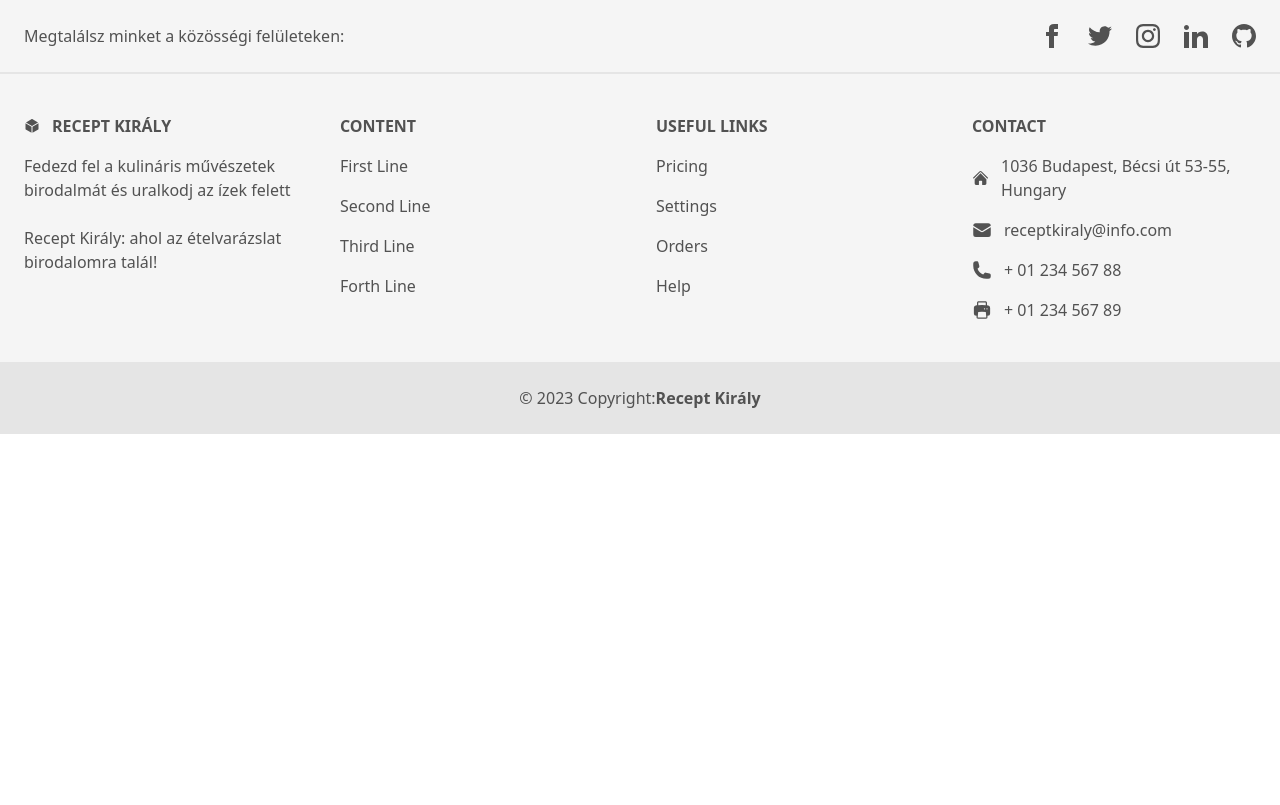
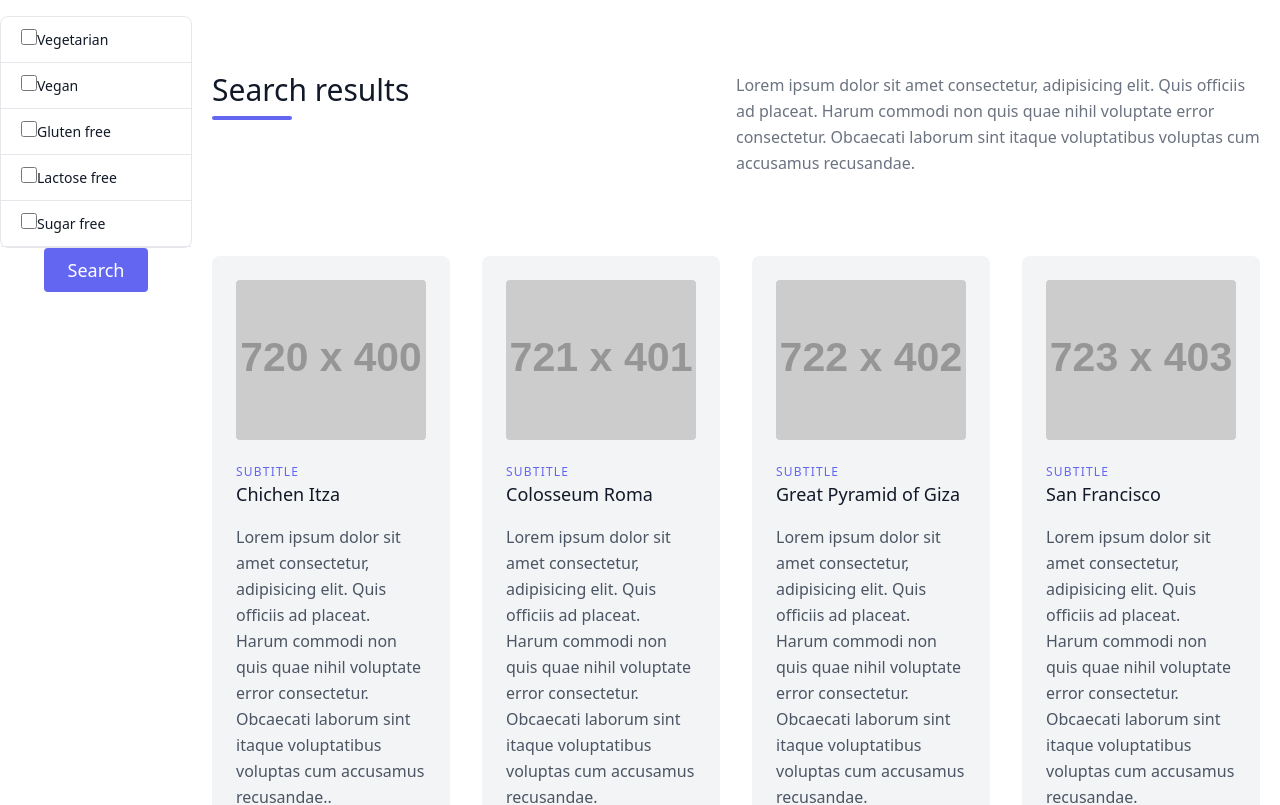
Before and after one commit to progmatic-fs-2023/receptkiraly, a React (Vite) app in the folder client/: page /searchrecipes in a window 1280 px wide. Shown: the part 360-1165 px from the top of the page. Before the commit the page ends 800 px from the top, so only its background shows below. Built offline with nearby package versions, Linux system fonts and the light colour scheme.

Commit message:
A kereső oldal frontendjének elkészítése és elemeinek összeillesztése

```diff
--- a/client/src/components/LabelSelector.jsx
+++ b/client/src/components/LabelSelector.jsx
@@ -1,7 +1,7 @@
 function labelSelector() {
   return (
     <div>
-      <h3 className="mb-4 font-semibold text-gray-900 dark:text-white ">Search</h3>
+      <h3 className="mb-4 font-semibold text-gray-900 dark:text-white text-center ">Search</h3>
       <ul className=" list-style-type: none w-48 text-sm font-medium text-gray-900 bg-white border border-gray-200 rounded-lg dark:bg-gray-700 dark:border-gray-600 dark:text-white ">
         <li className="w-full border-b border-gray-200 rounded-t-lg dark:border-gray-600  ">
           <div className="flex items-center ps-3">
--- /dev/null
+++ b/client/src/components/SearchResult.jsx
@@ -0,0 +1,102 @@
+function searchResults() {
+  return (
+    <div>
+      <section className="text-gray-600 body-font">
+        <div className="container px-5 py-24 mx-auto">
+          <div className="flex flex-wrap w-full mb-20">
+            <div className="lg:w-1/2 w-full mb-6 lg:mb-0">
+              <h1 className="sm:text-3xl text-2xl font-medium title-font mb-2 text-gray-900">
+                Search results
+              </h1>
+              <div className="h-1 w-20 bg-indigo-500 rounded" />
+            </div>
+            <p className="lg:w-1/2 w-full leading-relaxed text-gray-500">
+              Lorem ipsum dolor sit amet consectetur, adipisicing elit. Quis officiis ad placeat.
+              Harum commodi non quis quae nihil voluptate error consectetur. Obcaecati laborum sint
+              itaque voluptatibus voluptas cum accusamus recusandae.
+            </p>
+          </div>
+          <div className="flex flex-wrap -m-4">
+            <div className="xl:w-1/4 md:w-1/2 p-4">
+              <div className="bg-gray-100 p-6 rounded-lg">
+                <img
+                  className="h-40 rounded w-full object-cover object-center mb-6"
+                  src="https://dummyimage.com/720x400"
+                  alt="content"
+                />
+                <h3 className="tracking-widest text-indigo-500 text-xs font-medium title-font">
+                  SUBTITLE
+                </h3>
+                <h2 className="text-lg text-gray-900 font-medium title-font mb-4">Chichen Itza</h2>
+                <p className="leading-relaxed text-base">
+                  Lorem ipsum dolor sit amet consectetur, adipisicing elit. Quis officiis ad
+                  placeat. Harum commodi non quis quae nihil voluptate error consectetur. Obcaecati
+                  laborum sint itaque voluptatibus voluptas cum accusamus recusandae..
+                </p>
+              </div>
+            </div>
+            <div className="xl:w-1/4 md:w-1/2 p-4">
+              <div className="bg-gray-100 p-6 rounded-lg">
+                <img
+                  className="h-40 rounded w-full object-cover object-center mb-6"
+                  src="https://dummyimage.com/721x401"
+                  alt="content"
+                />
+                <h3 className="tracking-widest text-indigo-500 text-xs font-medium title-font">
+                  SUBTITLE
+                </h3>
+                <h2 className="text-lg text-gray-900 font-medium title-font mb-4">
+                  Colosseum Roma
+                </h2>
+                <p className="leading-relaxed text-base">
+                  Lorem ipsum dolor sit amet consectetur, adipisicing elit. Quis officiis ad
+                  placeat. Harum commodi non quis quae nihil voluptate error consectetur. Obcaecati
+                  laborum sint itaque voluptatibus voluptas cum accusamus recusandae.
+                </p>
+              </div>
+            </div>
+            <div className="xl:w-1/4 md:w-1/2 p-4">
+              <div className="bg-gray-100 p-6 rounded-lg">
+                <img
+                  className="h-40 rounded w-full object-cover object-center mb-6"
+                  src="https://dummyimage.com/722x402"
+                  alt="content"
+                />
+                <h3 className="tracking-widest text-indigo-500 text-xs font-medium title-font">
+                  SUBTITLE
+                </h3>
+                <h2 className="text-lg text-gray-900 font-medium title-font mb-4">
+                  Great Pyramid of Giza
+                </h2>
+                <p className="leading-relaxed text-base">
+                  Lorem ipsum dolor sit amet consectetur, adipisicing elit. Quis officiis ad
+                  placeat. Harum commodi non quis quae nihil voluptate error consectetur. Obcaecati
+                  laborum sint itaque voluptatibus voluptas cum accusamus recusandae.
+                </p>
+              </div>
+            </div>
+            <div className="xl:w-1/4 md:w-1/2 p-4">
+              <div className="bg-gray-100 p-6 rounded-lg">
+                <img
+                  className="h-40 rounded w-full object-cover object-center mb-6"
+                  src="https://dummyimage.com/723x403"
+                  alt="content"
+                />
+                <h3 className="tracking-widest text-indigo-500 text-xs font-medium title-font">
+                  SUBTITLE
+                </h3>
+                <h2 className="text-lg text-gray-900 font-medium title-font mb-4">San Francisco</h2>
+                <p className="leading-relaxed text-base">
+                  Lorem ipsum dolor sit amet consectetur, adipisicing elit. Quis officiis ad
+                  placeat. Harum commodi non quis quae nihil voluptate error consectetur. Obcaecati
+                  laborum sint itaque voluptatibus voluptas cum accusamus recusandae.
+                </p>
+              </div>
+            </div>
+          </div>
+        </div>
+      </section>
+    </div>
+  );
+}
+export default searchResults;
--- a/client/src/pages/SearchRecipes.jsx
+++ b/client/src/pages/SearchRecipes.jsx
@@ -1,4 +1,20 @@
+import LabelSelector from '../components/LabelSelector';
+import Button from '../components/Button';
+import SearchResults from '../components/SearchResult';
+
 function SearchRecipes() {
-  return 'SearchRecipes';
+  return (
+    <div className="flex">
+      <div>
+        <LabelSelector />
+        <div className="text-center">
+          <Button text="Search" />
+        </div>
+      </div>
+      <div>
+        <SearchResults />
+      </div>
+    </div>
+  );
 }
 export default SearchRecipes;
```
